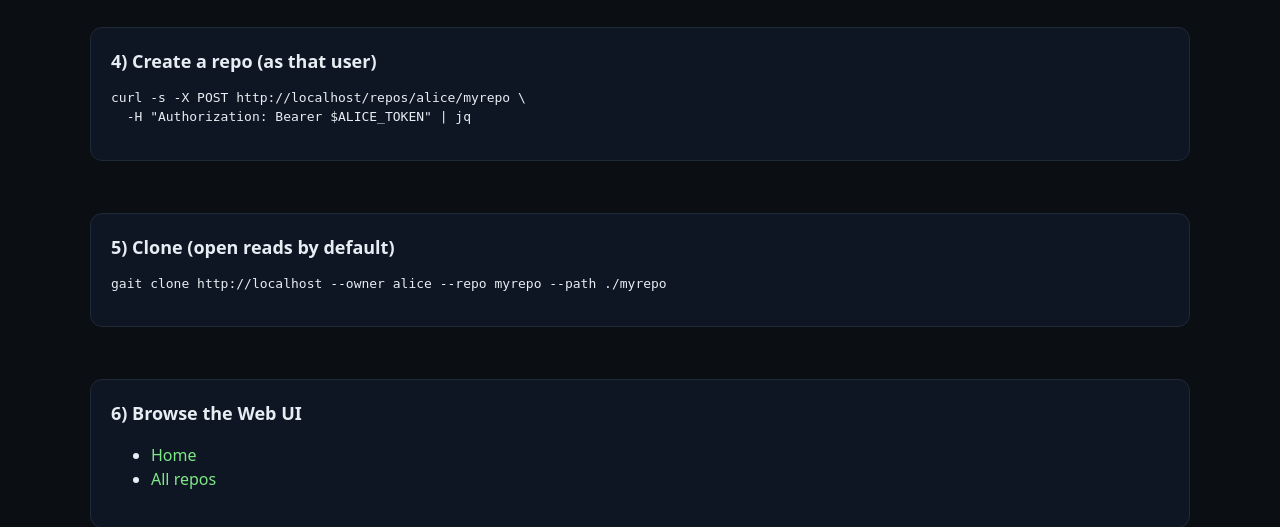
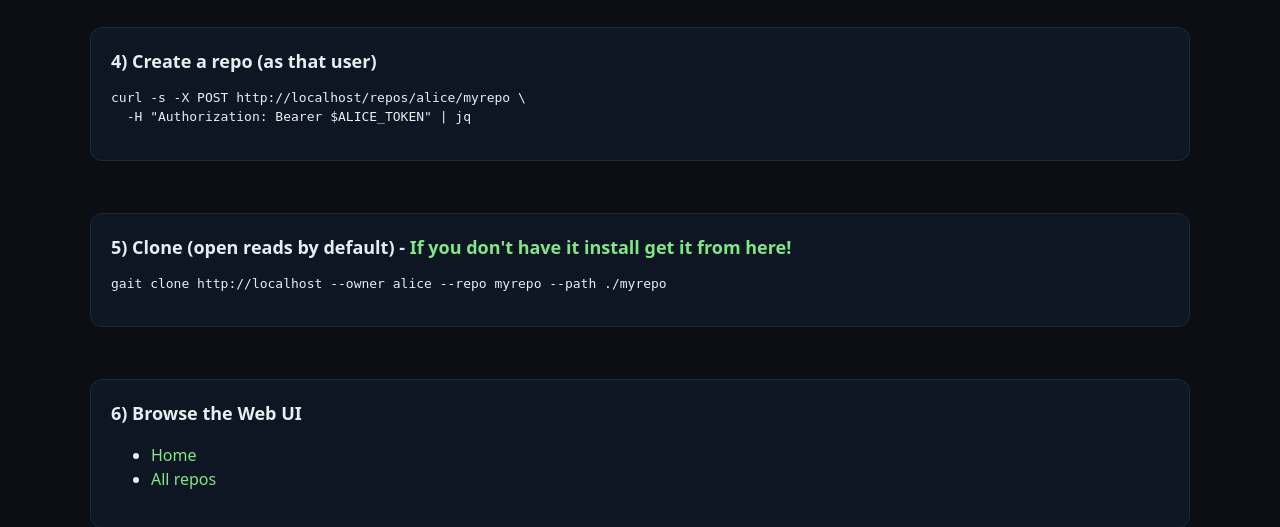
Before and after one commit to automateyournetwork/gaithub, a FastAPI app: page /getting-started in a window 1280 px wide. Shown: the part 847-1374 px from the top of the page. Run offline with FastAPI, Linux system fonts and the light colour scheme; some libraries are stand-ins or nearby versions.

Commit message:
Add installation link to Clone section in HTML
Since I didn't have it installed I have do go looking for it

```diff
--- a/gaithubd/templates/getting_started.html
+++ b/gaithubd/templates/getting_started.html
@@ -39,7 +39,7 @@ echo "$ALICE_TOKEN"</code></pre>
     </div>
 
     <div class="card">
-      <h2>5) Clone (open reads by default)</h2>
+      <h2>5) Clone (open reads by default) - <a href="https://github.com/automateyournetwork/gait">If you don't have it install get it from here!</a></h2>
       <pre><code>gait clone {{ base_url }} --owner alice --repo myrepo --path ./myrepo</code></pre>
     </div>
 
```
